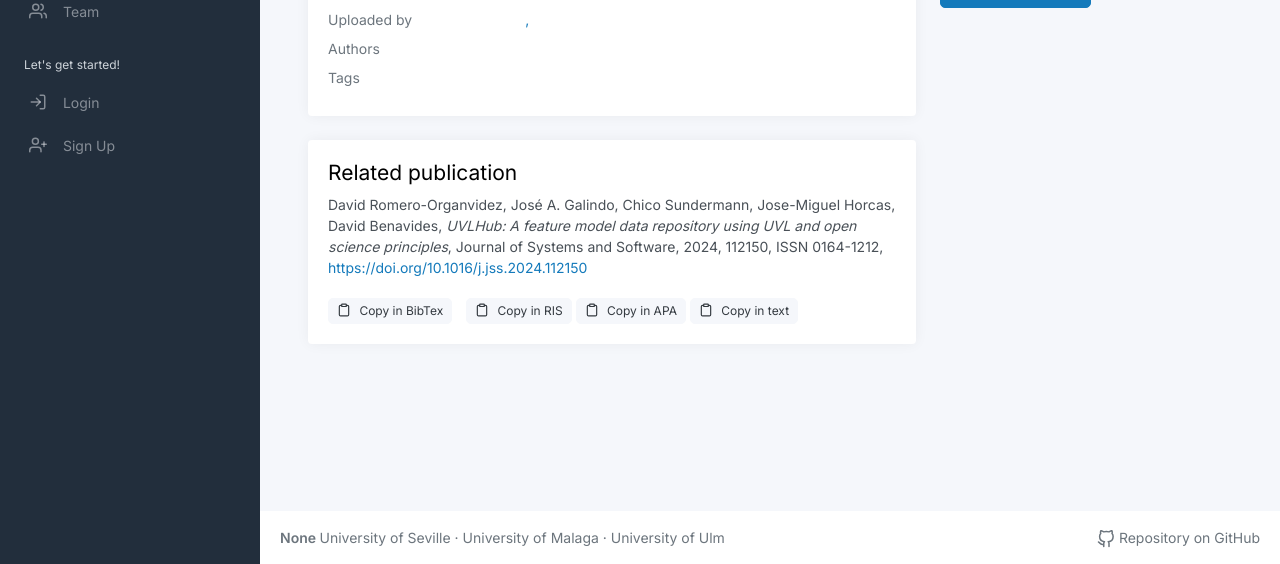
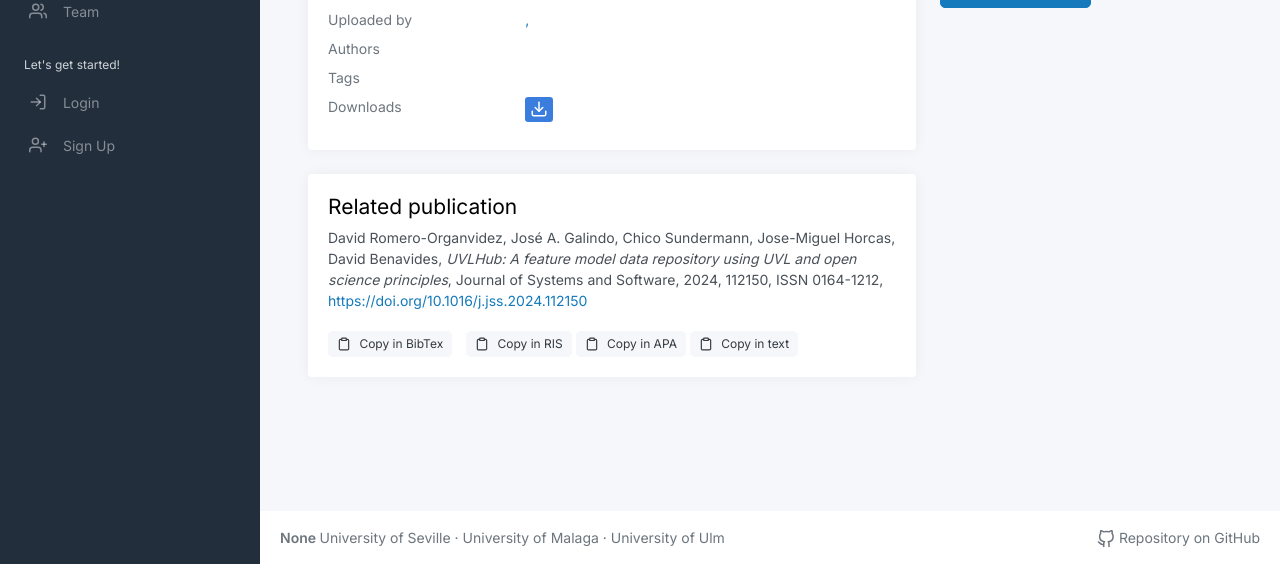
Before and after one commit to Song-hub-egc/song-hub, a Flask app: template app/modules/dataset/templates/dataset/view_dataset.html in a window 1280 px wide. Shown: the part 236-800 px from the top of the page. Run offline with Flask 3, Linux system fonts and the light colour scheme; the template is opened without the code that fills it, so the values that code supplies are empty; parts of the project's set-up code (start-up, migrations or seed data) failed here and were passed over; some libraries are stand-ins or nearby versions.

Commit message:
feat : add the counter in the frontend

```diff
--- a/app/modules/dataset/templates/dataset/view_dataset.html
+++ b/app/modules/dataset/templates/dataset/view_dataset.html
@@ -150,6 +150,21 @@
                         {% for tag in dataset.ds_meta_data.tags.split(',') %}
                         <span class="badge bg-secondary">{{ tag.strip() }}</span>
                         {% endfor %}
+                    </div>
+
+                </div>
+
+                <div class="row mb-2">
+
+                    <div class="col-md-4 col-12">
+                        <span class=" text-secondary">
+                            Downloads
+                        </span>
+                    </div>
+                    <div class="col-md-8 col-12">
+                        <span class="badge bg-primary">
+                            <i data-feather="download"></i> {{ dataset.download_count }}
+                        </span>
                     </div>
 
                 </div>
```
